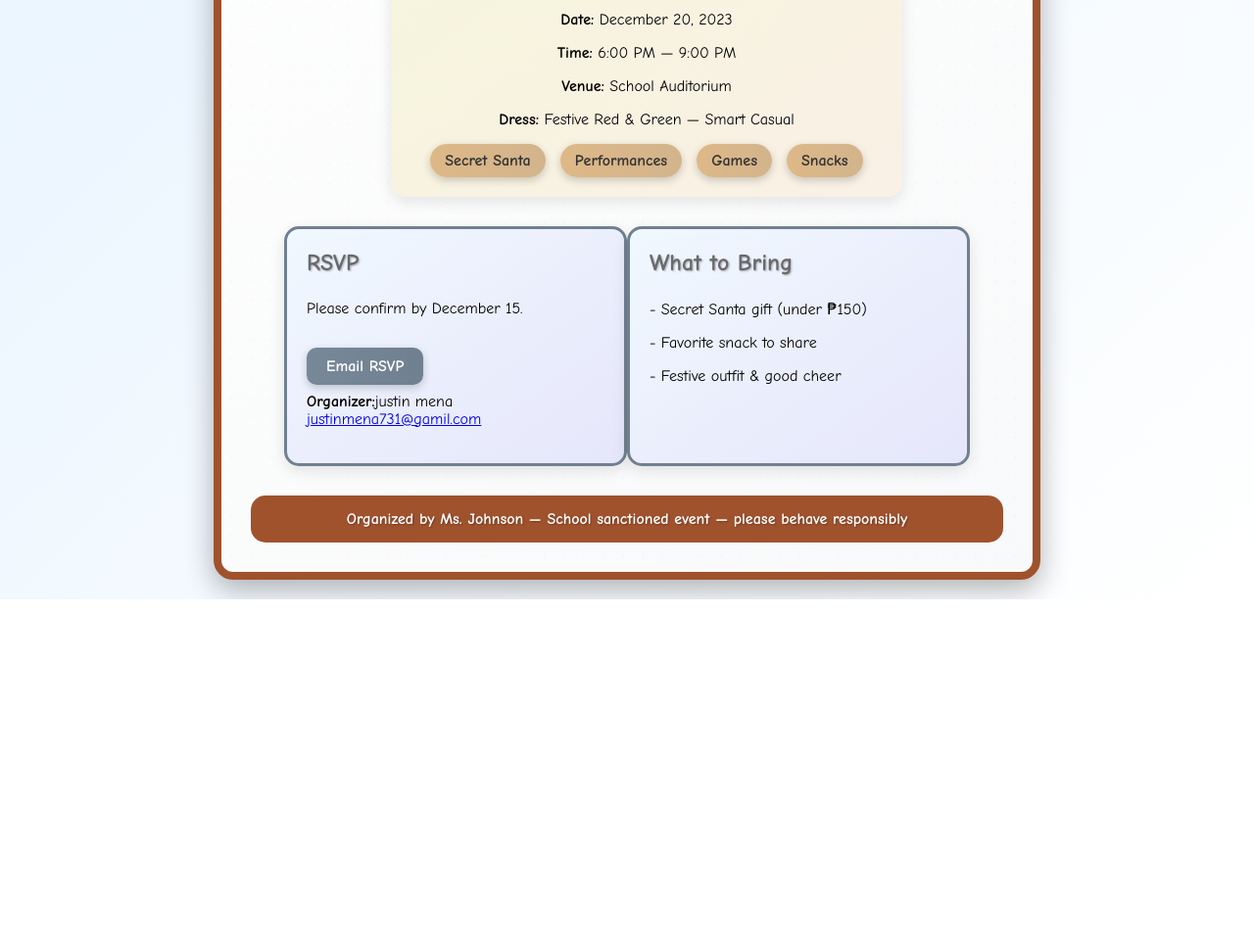
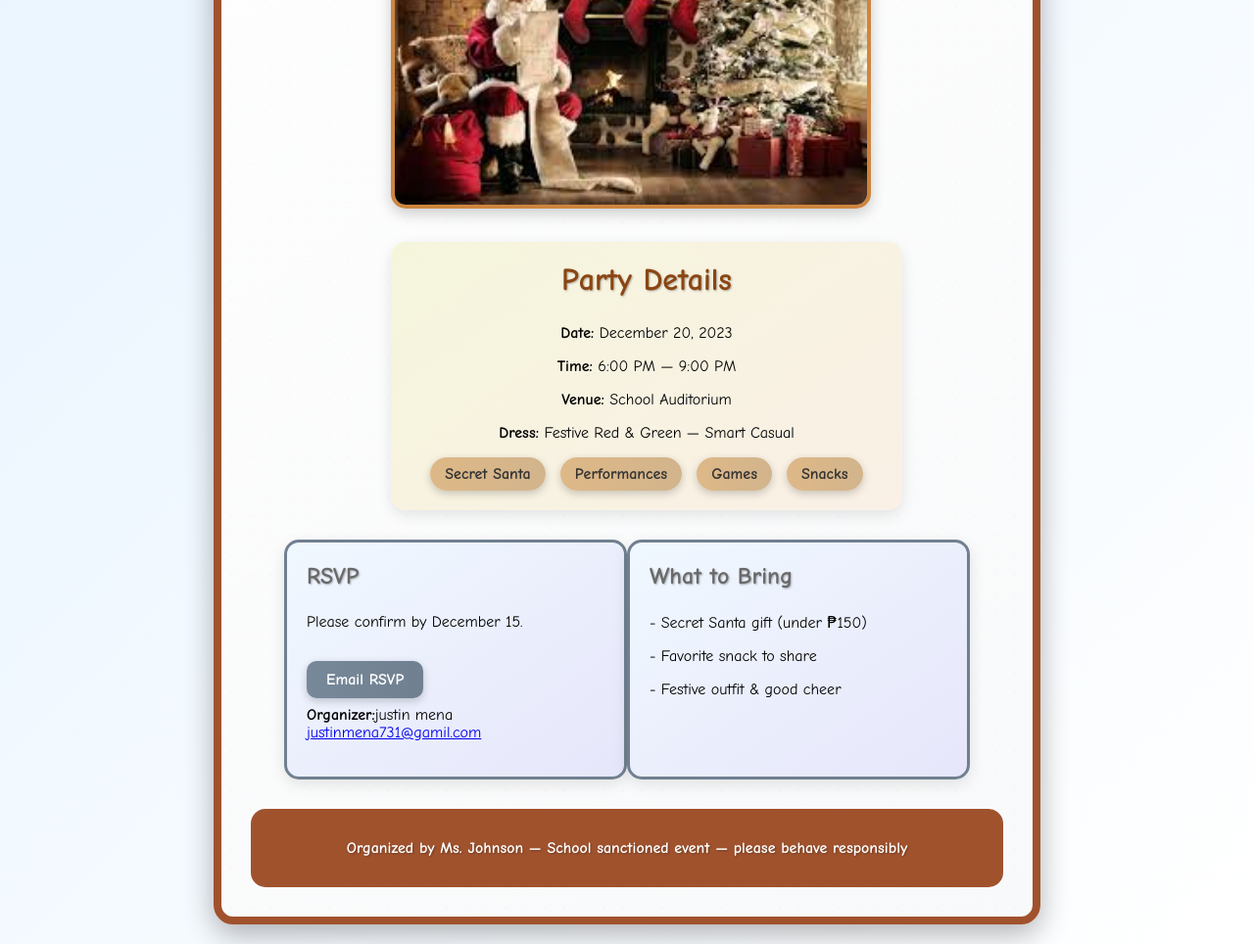
Before and after one commit to justin-hi30/romans-chrismas-poster, a plain HTML site: page index.html in a window 1280 px wide. Shown: the part 451-1415 px from the top of the page at 98% size. Before the commit the page ends 1063 px from the top, so only its background shows below. Drawn offline with Linux system fonts and the light colour scheme.

Commit message:
Fix image source and add paragraph to footer

```diff
--- a/index.html
+++ b/index.html
@@ -183,7 +183,7 @@
     <div class="content">
       <div>
         <div class="hero" aria-hidden="true">
-          <img src="chrisma.jpg" alt="">
+          <img src="chrismas.jpg" alt="chrismas image">
         </div>
 
         <div class="details" aria-label="Party details">
@@ -220,7 +220,7 @@
     </div>
 
     <div class="footer">
-      Organized by Ms. Johnson — School sanctioned event — please behave responsibly
+     <p>Organized by Ms. Johnson — School sanctioned event — please behave responsibly</p>
     </div>
   </div>
 </body>
```
